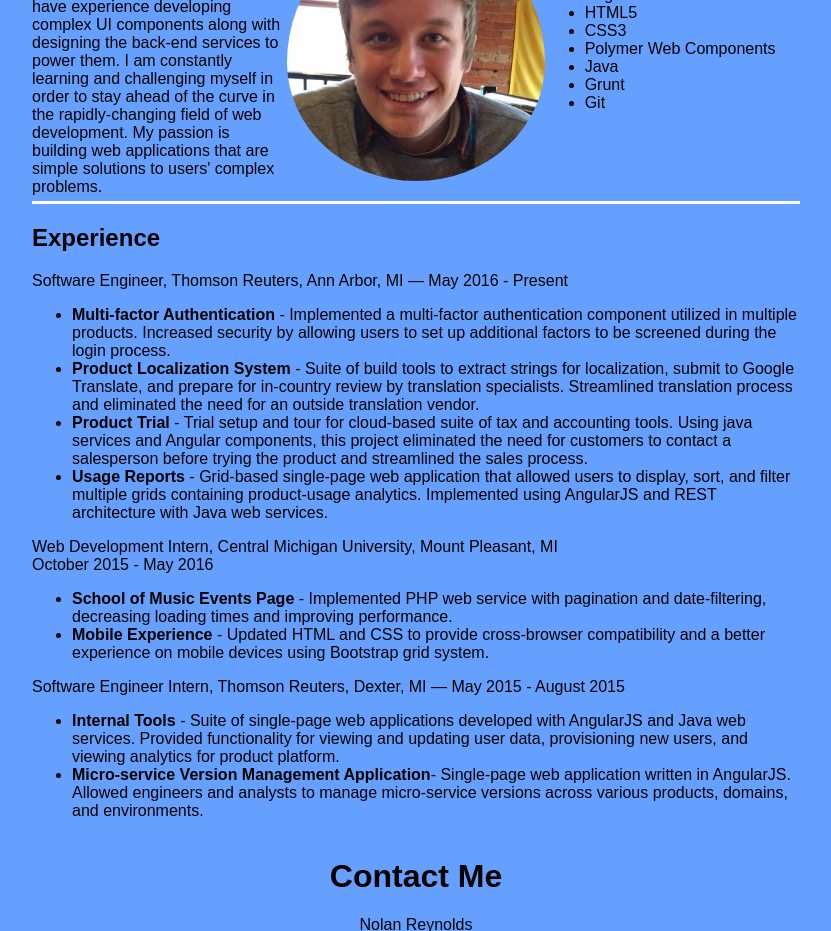
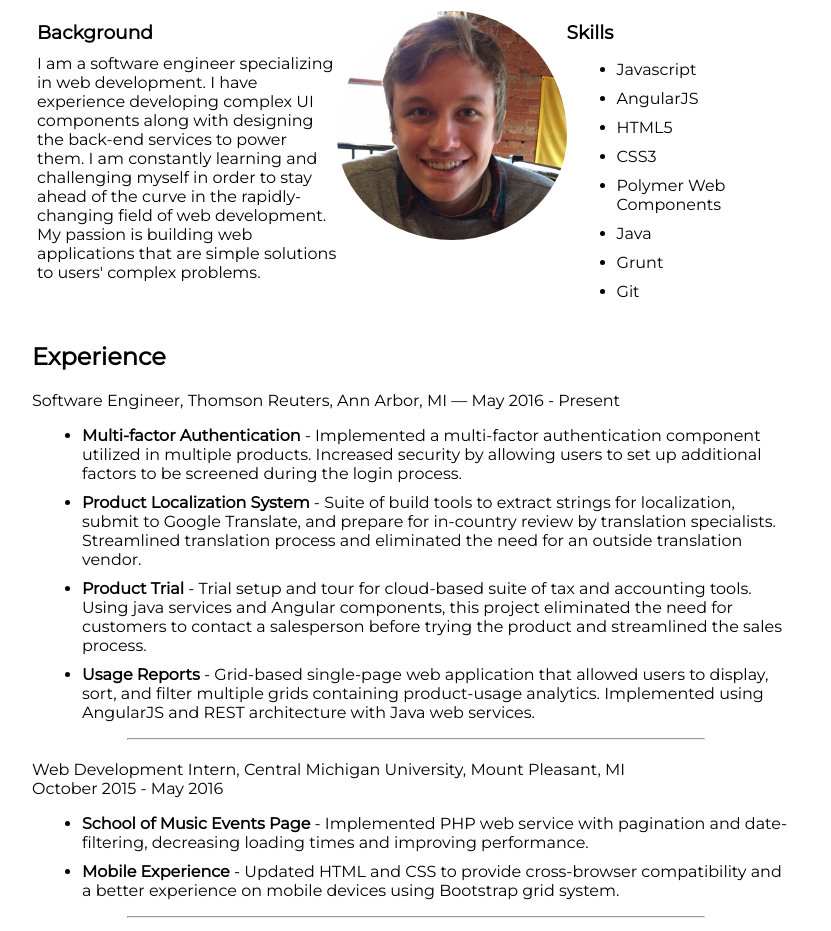
Before and after one commit to njrey/njrey.github.io, a plain HTML site: page index.html in a window 1280 px wide. Shown: the part 84-1015 px from the top of the page, without its empty margins (224-1055 px from the left). Drawn offline with Linux system fonts and the light colour scheme.

Commit message:
new font, white background

```diff
--- a/index.html
+++ b/index.html
@@ -4,18 +4,20 @@
 		<meta charset="utf-8">
 		<title>Nolan Reynolds</title>
 		<link rel="stylesheet" type="text/css" href="resume.css">
+		<link href="https://fonts.googleapis.com/css?family=Barlow+Condensed|Inconsolata|Montserrat|Open+Sans+Condensed:300" rel="stylesheet">
 	</head>
 	<body>
+		<h1>Nolan Reynolds</h1>
 		<div class="intro">
 			<div class="background-info">
-				<h4>Background</h4>
+				<h3>Background</h3>
 				<div>I am a software engineer specializing in web development. I have experience developing complex UI components along with designing the back-end services to power them. I am constantly learning and challenging myself in order to stay ahead of the curve in the rapidly-changing field of web development. My passion is building web applications that are simple solutions to users' complex problems.</div>
 			</div>
 			<div class="picture-container">
 				<img class="profile-pic" src="profile.jpg">
 			</div>
 			<div class="skills">
-				<h4>Skills</h4>
+				<h3>Skills</h3>
 				<div>
 					<ul>
 						<li>Javascript</li>
@@ -47,6 +49,7 @@
 						<span>Usage Reports</span> - Grid-based single-page web application that allowed users to display, sort, and filter multiple grids containing product-usage analytics. Implemented using AngularJS and REST architecture with Java web services.
 					</li>
 				</ul>
+				<hr>
 				<div>Web Development Intern, Central Michigan University, Mount Pleasant, MI</div>
 				October 2015 - May 2016
 				<ul>
@@ -56,6 +59,7 @@
 						<span>Mobile Experience</span> - Updated HTML and CSS to provide cross-browser compatibility and a better experience on mobile devices using Bootstrap grid system.
 					</li>
 				</ul>
+				<hr>
 				<div>Software Engineer Intern, Thomson Reuters, Dexter, MI — May 2015 - August 2015</div>
 				<ul>
 					<li>
@@ -65,9 +69,10 @@
 						<span>Micro-service Version Management Application</span>- Single-page web application written in AngularJS. Allowed engineers and analysts to manage micro-service versions across various products, domains, and environments.
 					</li>
 				</ul>
+				<hr>
 		</div>
 		<div class="contact-info">
-		<h1>Contact Me</h1>
+			<h2>Contact Me</h2>
 			<div>Nolan Reynolds</div>
 			<button href="mailto:nolan.reynolds.2@gmail.com">nolan.reynolds.2@gmail.com</button>
 		</div>
--- a/resume.css
+++ b/resume.css
@@ -1,26 +1,40 @@
+html {
+	background-color: white;
+}
 body {
-	font-family: Arial;
-	background-color: #66a0ff;
+	font-family: Montserrat;
+	/*background-color: #68baed;*/
 	display: flex;
 	flex-direction: column;
 	justify-content: center;
 	margin-left: 20%;
 	margin-right: 20%;
 }
-h4 {
+h3 {
 	margin: 10px 0px;
 }
 span {
-	font-weight: bold;
+	font-weight: bolder;
+}
+hr {
+	width: 75%;
+	margin-top: 10px;
+	margin-bottom: 20px;
+}
+li {
+	margin: 10px 10px;
 }
 .intro {
+	/*border: 1px solid white;*/
+	/*background-color: #66a4cc;*/
 	display: flex;
 	flex-direction: row;
 	flex-wrap: wrap;
+	padding: 5px
 }
 .picture-container {
 	flex-grow: 2;
-	width: 33%;
+	width: 30%;
 	min-width: 200px;
     text-align: center;
 }
@@ -30,17 +44,16 @@ span {
 	padding-bottom: 20px;
 }
 .background-info {
-	width: 33%;
-	min-width: 200px;
+	width: 35%;
+	min-width: 300px;
 	flex-grow: 1;
 }
 .skills {
-	width: 33%;
+	width: 30%;
 	min-width: 200px;
 	flex-grow: 1;
 }
 .resume {
-	border-top: 3px solid white;
 }
 .contact-info {
 	text-align: center;
```
Lines whose indentation alone changed are shown as unchanged.
